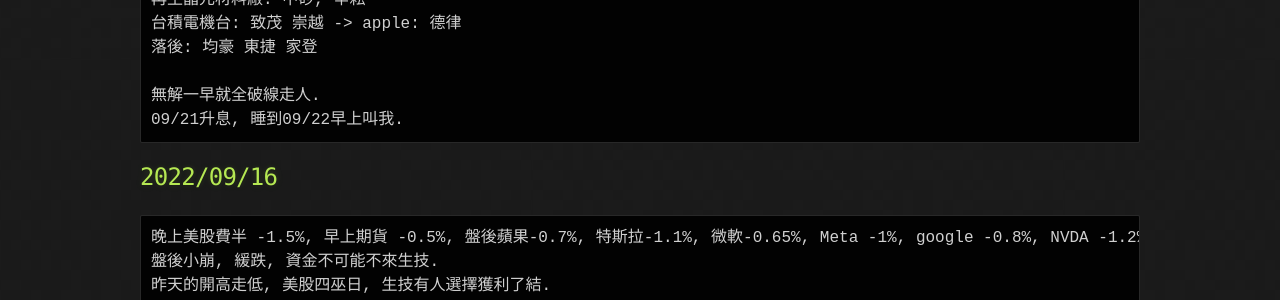
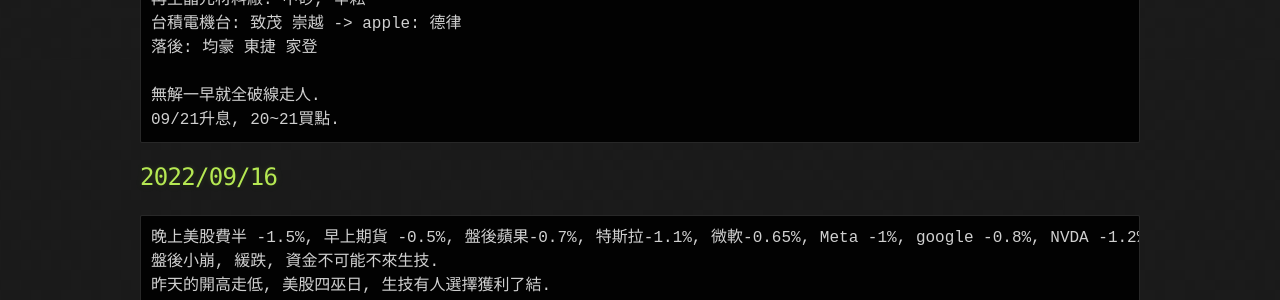
Before and after one commit to lepg5487/Stock_God, a Jekyll site: the page built from index.md, in a window 1280 px wide and 900 px high. Shown: the part 473-773 px from the top of the window. Built offline with Jekyll 4.4.1, drawn with Linux system fonts in a browser that asks for light colours; our own code applies the rules of GitHub Pages for plain Markdown files; some of the changed text lies outside the part shown.

Commit message:
Update index.md

````diff
--- a/index.md
+++ b/index.md
@@ -15,7 +15,7 @@
 落後: 均豪 東捷 家登
 
 無解一早就全破線走人.
-09/21升息, 睡到09/22早上叫我.
+09/21升息, 20~21買點.
 ```
 
 ## 2022/09/16
````
